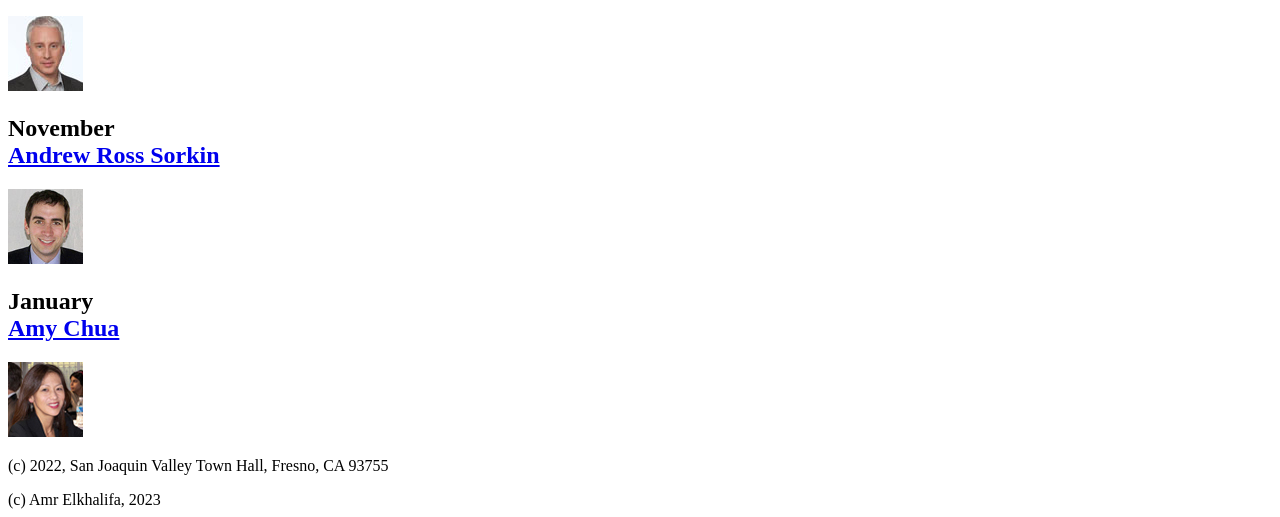
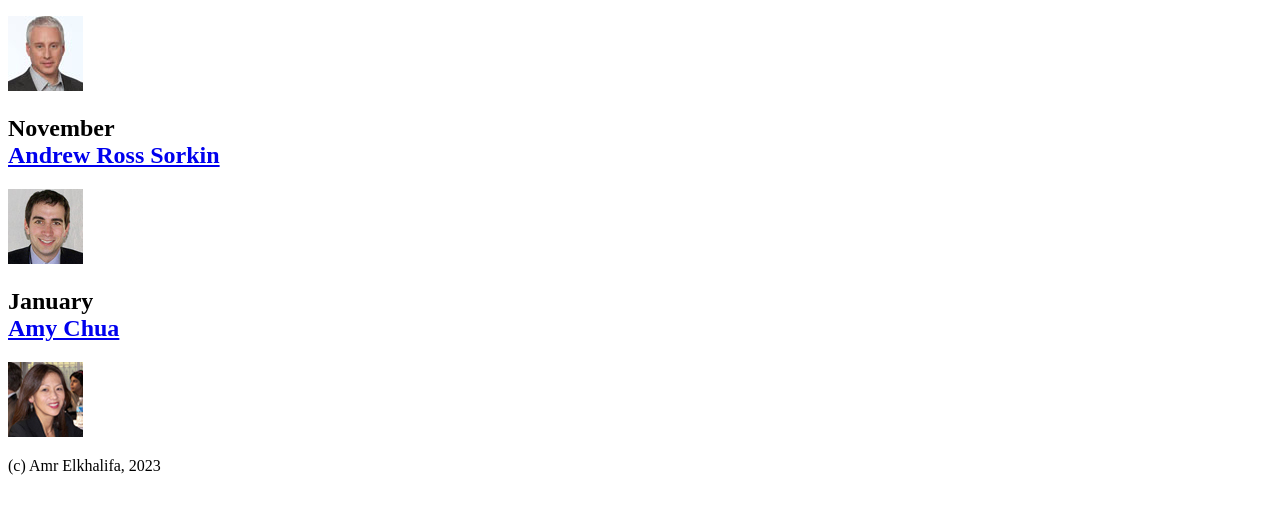
Before and after one commit to AKhalifa20/A05, a plain HTML site: page index.html in a window 1280 px wide. Shown: the part 580-1097 px from the top of the page. After the commit the page ends 1063 px from the top, so only its background shows below. Drawn offline with Linux system fonts and the light colour scheme.

Commit message:
Update index.html to only display my copyright section.

```diff
--- a/index.html
+++ b/index.html
@@ -40,7 +40,6 @@
 
 	</main>
 	<footer>
-		<p>(c) 2022, San Joaquin Valley Town Hall, Fresno, CA 93755
 		</p> (c) Amr Elkhalifa, 2023
 	</footer>
 </body>
```
